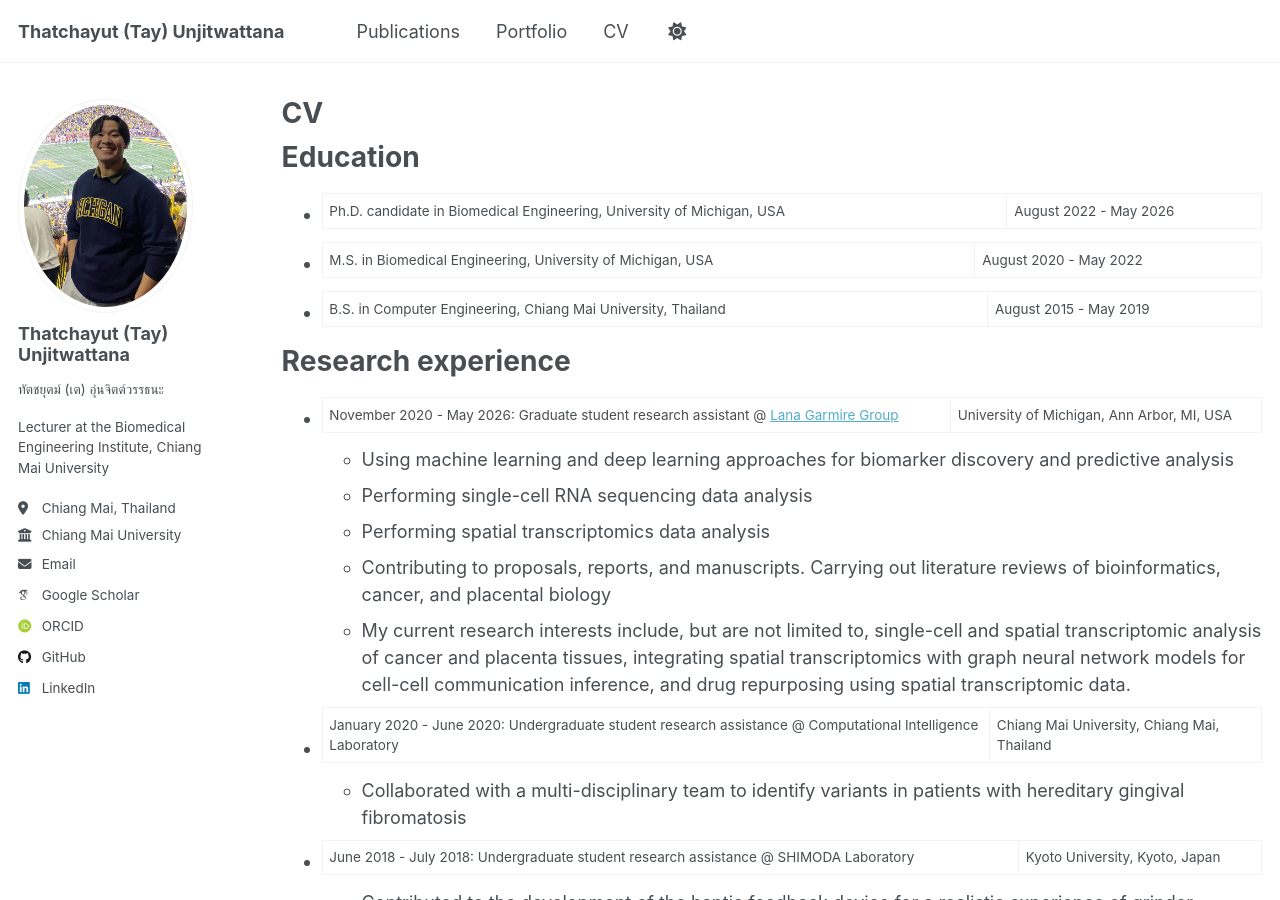
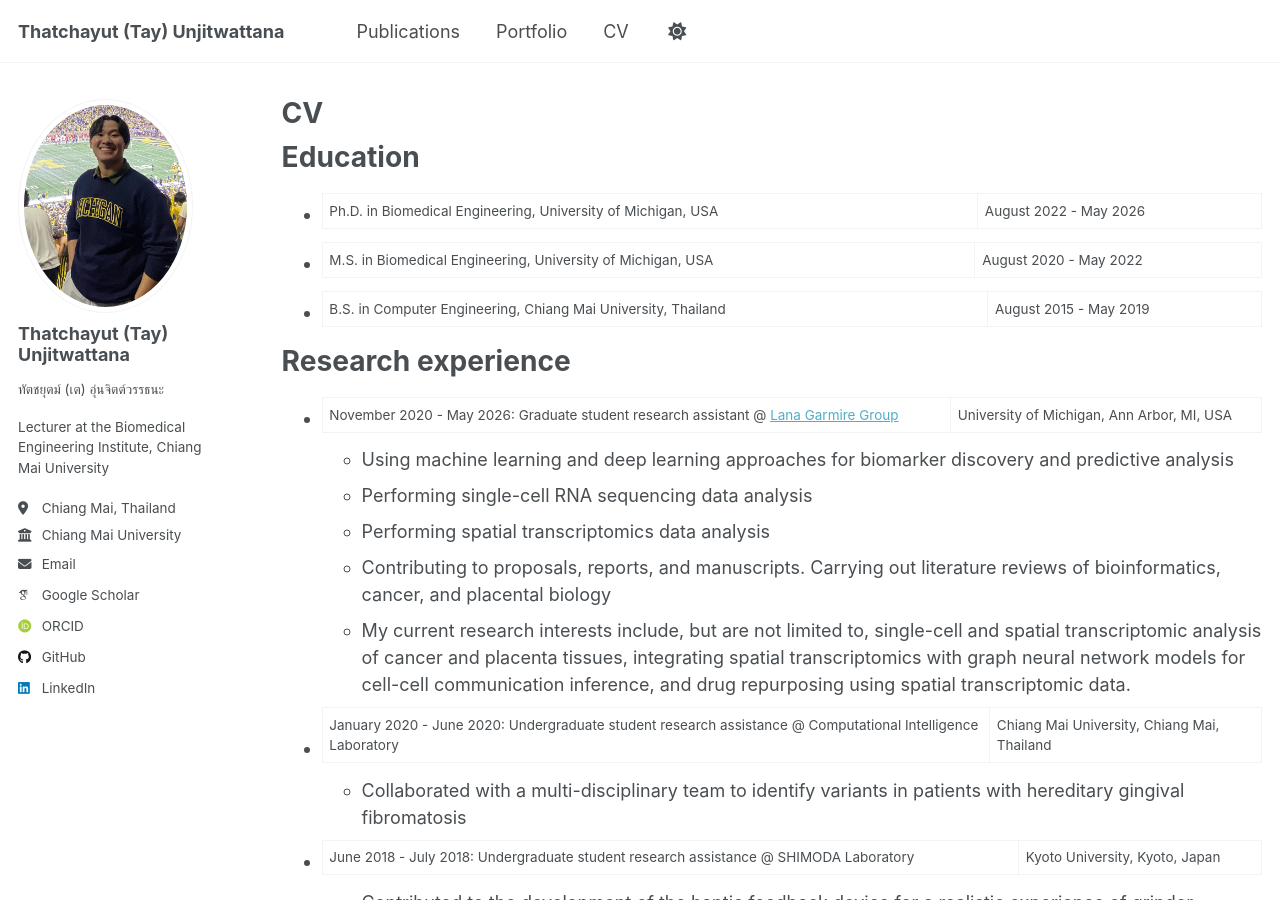
Before and after one commit to thatchayut/thatchayut.github.io, a Jekyll site: the page built from _pages/cv.md, in a window 1280 px wide and 900 px high. Built offline with Jekyll 4.4.1, drawn with Linux system fonts in a browser that asks for light colours; some web fonts are replaced.

Commit message:
Update Education in CV

```diff
--- a/_pages/cv.md
+++ b/_pages/cv.md
@@ -11,7 +11,7 @@ redirect_from:
 
 Education
 ======
-* Ph.D. candidate in Biomedical Engineering, University of Michigan, USA | August 2022 - May 2026
+* Ph.D. in Biomedical Engineering, University of Michigan, USA | August 2022 - May 2026
 * M.S. in Biomedical Engineering, University of Michigan, USA | August 2020 - May 2022
 * B.S. in Computer Engineering, Chiang Mai University, Thailand | August 2015 - May 2019
 
```
